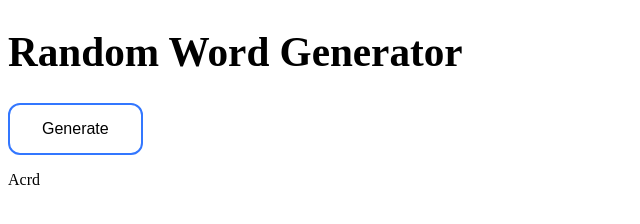
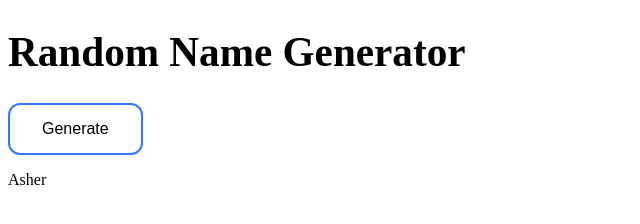
Before and after one commit to LaithHaddadin/TheGenerator, a plain HTML site: page index.html in a window 1280 px wide. Both pictures are taken after a click on the button "Generate". Shown: the whole page, without its empty margins (0-640 px from the left). Drawn offline with Linux system fonts and the light colour scheme.

Commit message:
correcting code

```diff
--- a/index.html
+++ b/index.html
@@ -6,12 +6,12 @@
 </head>
 <body>
 
-<h1 style="font-size: calc(1.375rem + 1.5vw);">Random Word Generator</h1>
+<h1 style="font-size: calc(1.375rem + 1.5vw);">Random Name Generator</h1>
 
 
 <button class="button button1" type="button" onclick="changeParagraph()">Generate</button>
 
 
-<p id="first_name">A Paragraph</p>
+<p id="first_name">Random Names</p>
 </body>
 </html>
--- a/myScript.js
+++ b/myScript.js
@@ -7,13 +7,32 @@ function randomFirstName(){
 	//create multiple arrays of name parts
 	//select several random name parts
 
-	let wordBeginning = ["Ac", "Rn", "Bl"];
-	let beginning = wordBeginning[Math.floor(Math.random() * wordBeginning.length)];
 
-	let wordEnd = ["rd", "ft", "ue"];
-	let end = wordEnd[Math.floor(Math.random() * wordEnd.length)];
+
+	let wordletterA = ["Alexander", "Asher", "Ann", "Andrew", "Abigale"];
+	let letterA = wordletterA[Math.floor(Math.random() * wordletterA.length)];
+
+
+
+	let wordletterB = ["Bella", "Ben", "Bethany", "Brody", "Bruce"];
+	let letterB = wordletterB[Math.floor(Math.random() * wordletterB.length)];
+
+
+
+	let wordletterC = ["Carter", "Carson", "Chase", "Charlotte", "Carol", "Caroline", "Clara"];
+	let letterC = wordletterC[Math.floor(Math.random() * wordletterC.length)];
+
+
+
+	let wordletterM = ["Mia", "Madelyn", "Maria", "Mackenzie", "Miles", "Matteo", "Max", "Maddox", "Mathew"];
+	let letterM = wordletterM[Math.floor(Math.random() * wordletterM.length)];
+
 
 	//combine all name parts into a single string
-	name = beginning + end;
+
+	let firstname =[["Alexander", "Asher", "Ann", "Andrew", "Abigale"], ["Bella", "Ben", "Bethany", "Brody", "Bruce"], ["Carter", "Carson", "Chase", "Charlotte", "Carol", "Caroline", "Clara"], ["Mia", "Madelyn", "Maria", "Mackenzie", "Miles", "Matteo", "Max", "Maddox", "Mathew"]];
+	let name = firstname[Math.floor(Math.random() * firstname.length)]   [[Math.floor(Math.random() * firstname.length)]];
+
+	//arr[i][j]
 	return name;
 }
```
